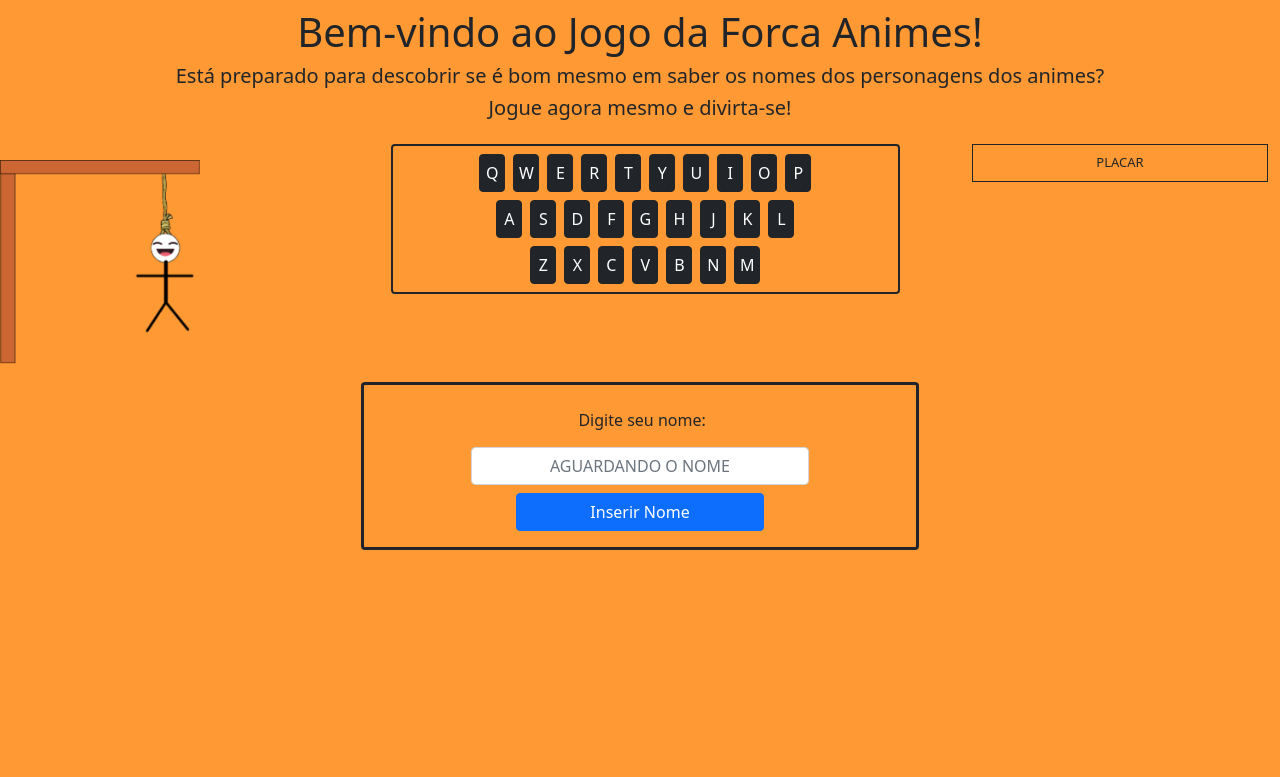
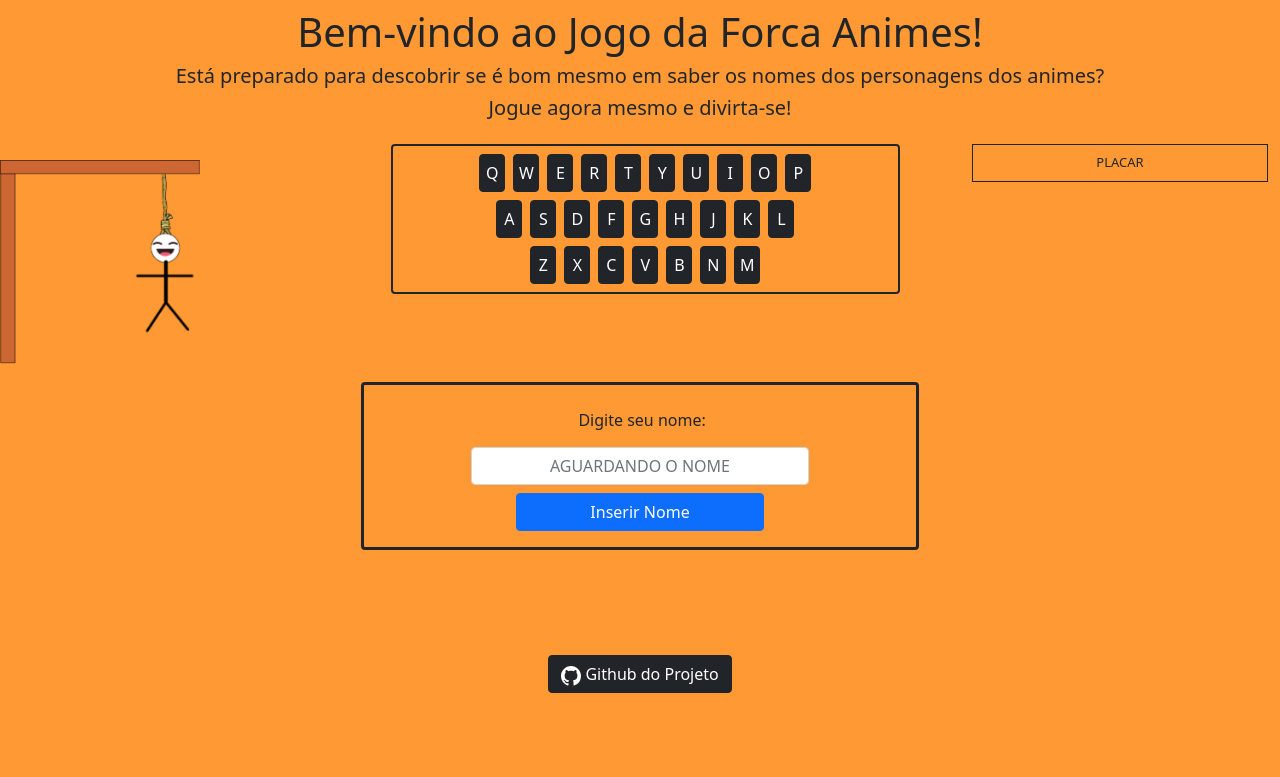
Before and after one commit to viniciuscluna/Grupo-Jogo-Forca, a plain HTML site: page index.html in a window 1280 px wide. Drawn offline with Linux system fonts and the light colour scheme.

Commit message:
Adicionando Footer com link para o repositório.

```diff
--- a/css/index.css
+++ b/css/index.css
@@ -25,6 +25,11 @@ tr {
     align-items: center;
 }
 
+footer {
+    position: static;
+    bottom: 0;
+}
+
 @media only screen and (min-width: 1400px){
     .m-ajust {
         margin-right: 22px;
--- a/index.html
+++ b/index.html
@@ -129,6 +129,19 @@
         </div>
     </main>
 
+    <footer class="w-100 h-25">
+
+        <div class="d-flex mt-4 h-100 justify-content-center align-items-center">
+            <a href="https://github.com/viniciuscluna/Grupo-Jogo-Forca" target="_blank">
+                <button class="btn btn-dark "><svg xmlns="http://www.w3.org/2000/svg" width="20" height="20" fill="currentColor" class="bi bi-github" viewBox="0 0 16 16">
+                    <path d="M8 0C3.58 0 0 3.58 0 8c0 3.54 2.29 6.53 5.47 7.59.4.07.55-.17.55-.38 0-.19-.01-.82-.01-1.49-2.01.37-2.53-.49-2.69-.94-.09-.23-.48-.94-.82-1.13-.28-.15-.68-.52-.01-.53.63-.01 1.08.58 1.23.82.72 1.21 1.87.87 2.33.66.07-.52.28-.87.51-1.07-1.78-.2-3.64-.89-3.64-3.95 0-.87.31-1.59.82-2.15-.08-.2-.36-1.02.08-2.12 0 0 .67-.21 2.2.82.64-.18 1.32-.27 2-.27.68 0 1.36.09 2 .27 1.53-1.04 2.2-.82 2.2-.82.44 1.1.16 1.92.08 2.12.51.56.82 1.27.82 2.15 0 3.07-1.87 3.75-3.65 3.95.29.25.54.73.54 1.48 0 1.07-.01 1.93-.01 2.2 0 .21.15.46.55.38A8.012 8.012 0 0 0 16 8c0-4.42-3.58-8-8-8z"/>
+                  </svg> Github do Projeto
+                </button>
+            </a>
+        </div>
+
+    </footer>
+
 </body>
 
 </html>
```
